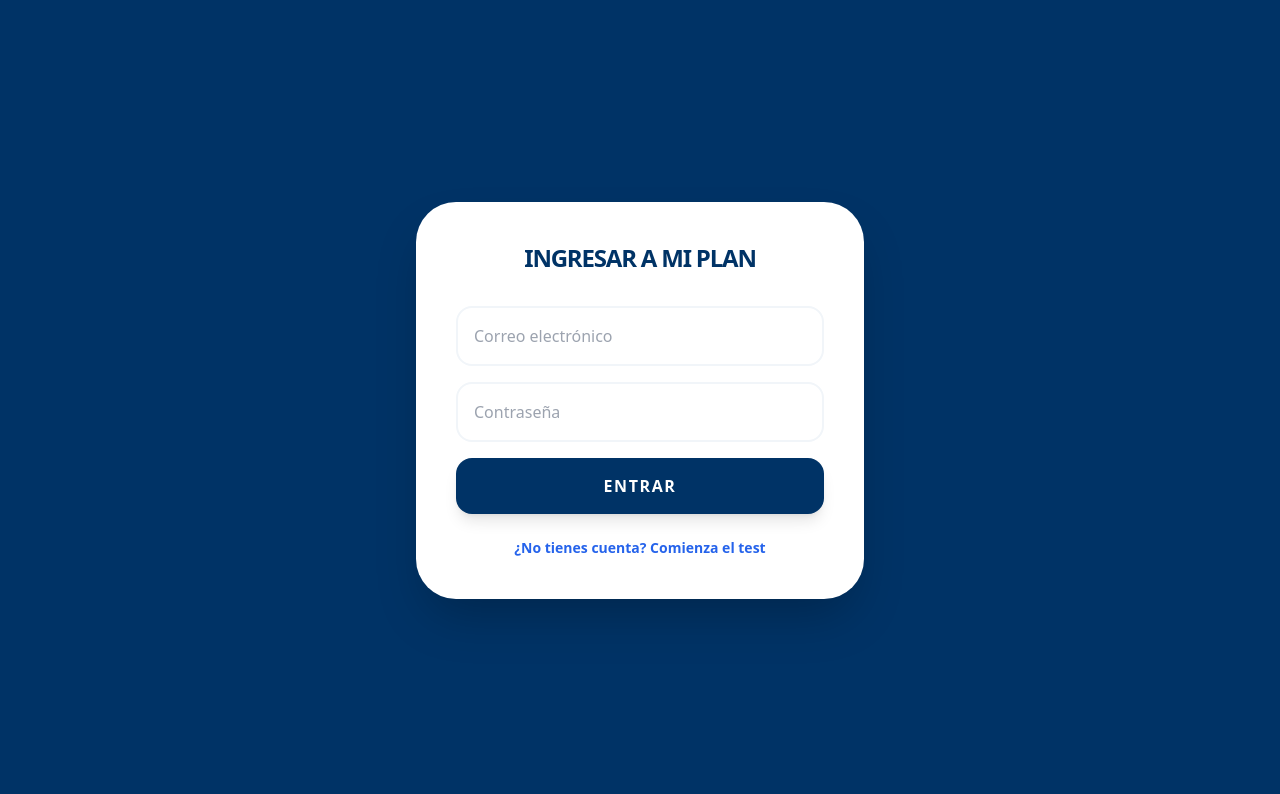
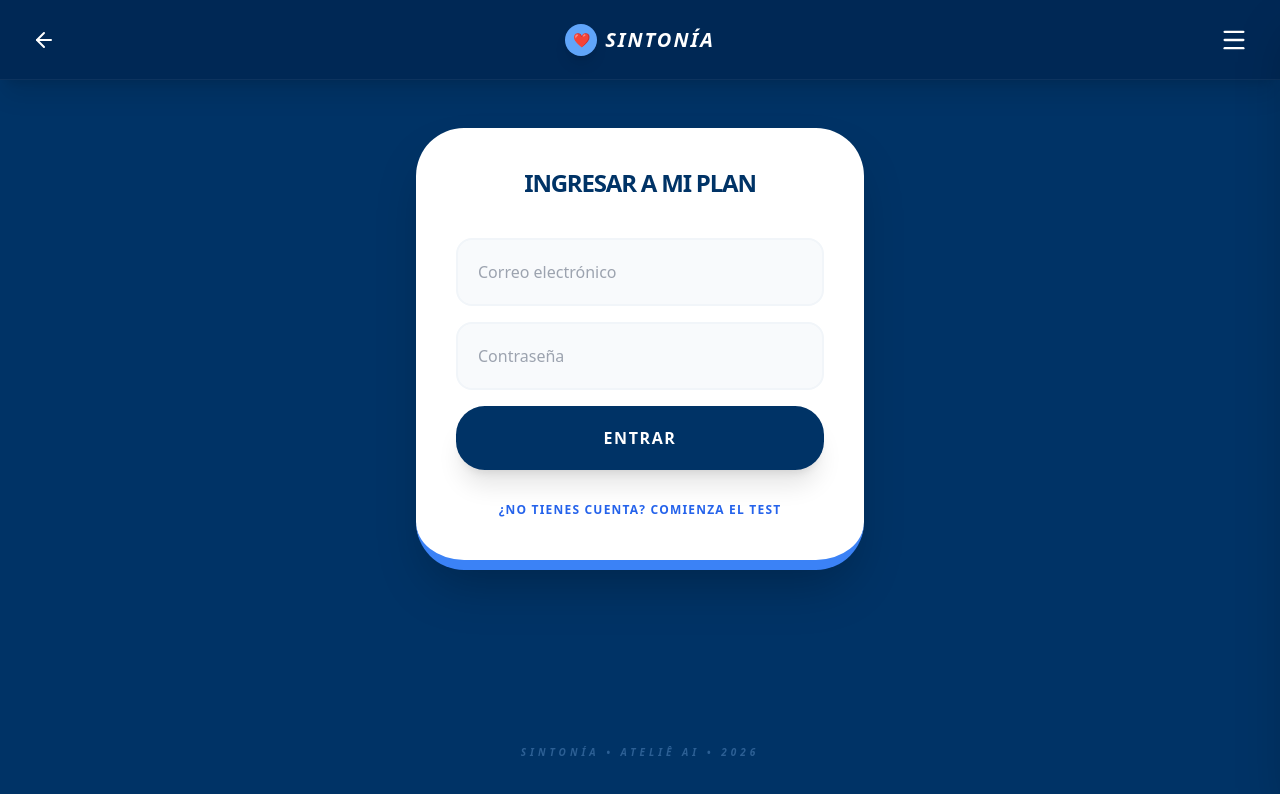
Before and after one commit to Atelier-Ai-Insights/crianza, a Next.js app: page /auth in a window 1280 px wide. Shown: the top 794 px of the page. Built offline with nearby package versions, Linux system fonts and the light colour scheme; no server answers.

Commit message:
Update auth.js

```diff
--- a/pages/auth.js
+++ b/pages/auth.js
@@ -1,6 +1,8 @@
 import { useState, useEffect } from 'react';
 import { supabase } from '../lib/supabase';
 import { useRouter } from 'next/router';
+import Menu from '../components/Menu';
+import { ArrowLeft } from 'lucide-react';
 
 export default function Auth() {
   const router = useRouter();
@@ -20,41 +22,87 @@ export default function Auth() {
     if (isLogin) {
       const { error } = await supabase.auth.signInWithPassword({ email, password });
       if (!error) router.push('/plan');
-      else alert(error.message);
+      else alert("Error al ingresar: " + error.message);
     } else {
       const { data, error } = await supabase.auth.signUp({ email, password });
       if (!error) {
-        // Vinculamos el perfil guardado en el test al nuevo usuario
         const tempPerfil = localStorage.getItem('temp_perfil');
         await supabase.from('perfiles').insert([{
           id: data.user.id,
           tipo_perfil: tempPerfil,
           test_completado: true
         }]);
-        localStorage.setItem('user_perfil', tempPerfil);
         router.push('/plan');
-      } else alert(error.message);
+      } else alert("Error al registrarse: " + error.message);
     }
     setLoading(false);
   };
 
   return (
-    <div className="min-h-screen bg-[#003366] flex items-center justify-center px-6">
-      <div className="bg-white w-full max-w-md rounded-[2.5rem] p-10 shadow-2xl">
-        <h1 className="text-2xl font-black text-[#003366] text-center mb-8 uppercase tracking-tighter">
+    <div className="min-h-screen bg-[#003366] flex flex-col items-center pt-24 px-6">
+      {/* Header Superior Consistente */}
+      <header className="fixed top-0 left-0 w-full bg-[#002855] h-20 px-6 flex items-center justify-between z-30 shadow-xl border-b border-white/5">
+        <div className="w-12">
+          <button onClick={() => router.push('/')} className="p-2 text-white hover:bg-white/10 rounded-full transition-all">
+            <ArrowLeft size={24} />
+          </button>
+        </div>
+        <div className="flex items-center gap-2">
+          <div className="w-8 h-8 bg-blue-400 rounded-full flex items-center justify-center text-sm shadow-lg">❤️</div>
+          <h1 className="text-xl font-black tracking-widest uppercase text-white italic">Sintonía</h1>
+        </div>
+        <div className="w-12 flex justify-end">
+          <Menu />
+        </div>
+      </header>
+
+      {/* Card de Autenticación */}
+      <main className="w-full max-w-md mt-8">
+        <div className="bg-white rounded-[3rem] p-10 shadow-2xl border-b-[10px] border-blue-500">
+          <h1 className="text-2xl font-black text-[#003366] text-center mb-10 uppercase tracking-tighter leading-tight">
             {isLogin ? 'Ingresar a mi Plan' : 'Crea tu cuenta para ver los resultados'}
           </h1>
+
           <form onSubmit={handleAuth} className="space-y-4">
-          <input type="email" placeholder="Correo electrónico" className="w-full p-4 border-2 border-slate-100 rounded-2xl focus:border-blue-500 outline-none" onChange={(e) => setEmail(e.target.value)} required />
-          <input type="password" placeholder="Contraseña" className="w-full p-4 border-2 border-slate-100 rounded-2xl focus:border-blue-500 outline-none" onChange={(e) => setPassword(e.target.value)} required />
-          <button disabled={loading} className="w-full bg-[#003366] text-white py-4 rounded-2xl font-black uppercase tracking-widest shadow-lg">
-            {loading ? 'Cargando...' : isLogin ? 'Entrar' : 'Ver mi Plan Personalizado'}
+            <div className="space-y-1">
+              <input
+                type="email"
+                placeholder="Correo electrónico"
+                className="w-full p-5 bg-slate-50 border-2 border-slate-100 rounded-2xl focus:border-blue-500 focus:bg-white outline-none transition-all text-slate-700"
+                onChange={(e) => setEmail(e.target.value)}
+                required
+              />
+            </div>
+            <div className="space-y-1">
+              <input
+                type="password"
+                placeholder="Contraseña"
+                className="w-full p-5 bg-slate-50 border-2 border-slate-100 rounded-2xl focus:border-blue-500 focus:bg-white outline-none transition-all text-slate-700"
+                onChange={(e) => setPassword(e.target.value)}
+                required
+              />
+            </div>
+
+            <button
+              disabled={loading}
+              className="w-full bg-[#003366] text-white py-5 rounded-[1.8rem] font-black uppercase tracking-widest shadow-xl hover:bg-blue-800 transition-all mt-4 active:scale-95 disabled:opacity-50"
+            >
+              {loading ? 'Cargando...' : isLogin ? 'Entrar' : 'Registrarme'}
             </button>
           </form>
-        <button onClick={() => setIsLogin(!isLogin)} className="w-full mt-6 text-sm text-blue-600 font-bold hover:underline text-center">
+
+          <button
+            onClick={() => setIsLogin(!isLogin)}
+            className="w-full mt-8 text-xs text-blue-600 font-black uppercase tracking-widest hover:underline text-center"
+          >
             {isLogin ? '¿No tienes cuenta? Comienza el test' : '¿Ya tienes cuenta? Inicia sesión'}
           </button>
         </div>
+      </main>
+
+      <footer className="mt-auto py-10 text-blue-300 text-[10px] uppercase tracking-[0.4em] font-black opacity-30 italic">
+        Sintonía • Ateliê AI • 2026
+      </footer>
     </div>
   );
 }
```
Lines whose indentation alone changed are shown as unchanged.
